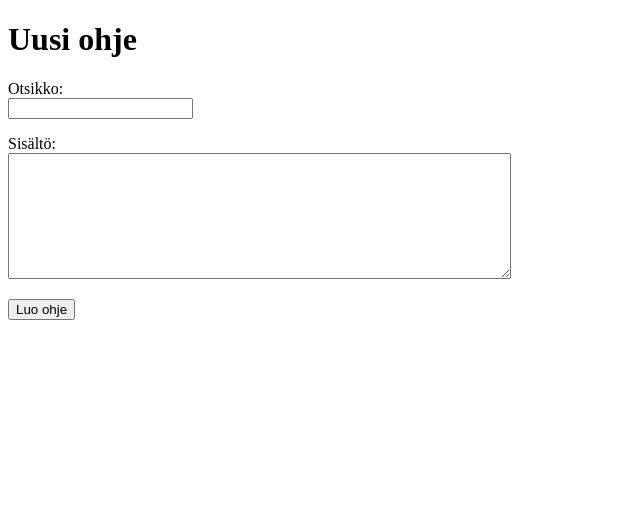
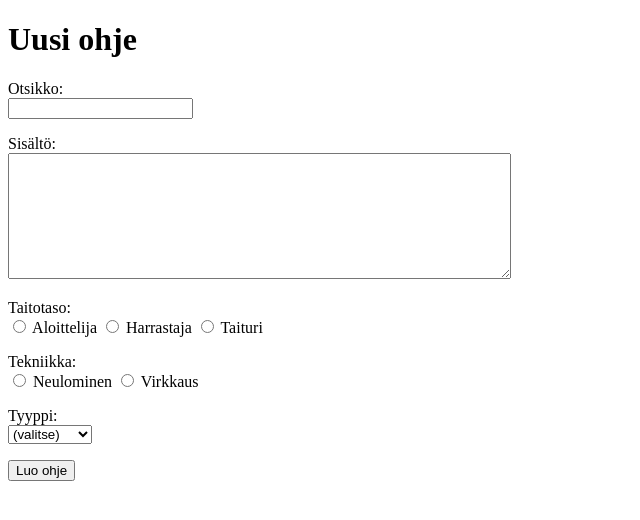
Before and after one commit to pianisti/neuleohjeita, a Flask app: page /new_pattern in a window 1280 px wide. Shown: the top 520 px of the page, without its empty margins (0-640 px from the left). Run offline with Flask 3, Linux system fonts and the light colour scheme; the visitor is signed in with stand-in values (Sample User, id 1).

Commit message:
Add classes to items

```diff
--- a/app.py
+++ b/app.py
@@ -41,7 +41,8 @@ def show_pattern(pattern_id):
     pattern = patterns.get_pattern(pattern_id)
     if not pattern:
         abort(404)
-    return render_template("show_pattern.html", pattern=pattern)
+    classes = patterns.get_classes(pattern_id)
+    return render_template("show_pattern.html", pattern=pattern, classes=classes)
 
 @app.route("/new_pattern")
 def new_pattern():
@@ -59,7 +60,18 @@ def create_pattern():
         abort(403)
     user_id = session["user_id"]
 
-    patterns.add_pattern(title, description, user_id)
+    classes = []
+    level = request.form["level"]
+    if level:
+        classes.append(("Taso", level))
+    technique = request.form["technique"]
+    if technique:
+        classes.append(("Tekniikka", technique))
+    type = request.form["type"]
+    if type:
+        classes.append(("Tyyppi", type))
+
+    patterns.add_pattern(title, description, user_id, classes)
 
     return redirect("/")
 
--- a/schema.sql
+++ b/schema.sql
@@ -10,3 +10,10 @@ CREATE TABLE patterns (
     description TEXT,
     user_id INTEGER REFERENCES users
 );
+
+CREATE TABLE pattern_classes (
+    id INTEGER PRIMARY KEY,
+    pattern_id INTEGER REFERENCES patterns,
+    title TEXT,
+    value TEXT
+);
--- a/templates/new_pattern.html
+++ b/templates/new_pattern.html
@@ -16,6 +16,27 @@
       Sisältö: <br />
       <textarea name="description" rows="8" cols="60" maxlength="1500" required></textarea>
     </p>
+    <p>
+      Taitotaso: <br />
+      <input type="radio" name="level" value="Aloittelija" /> Aloittelija
+      <input type="radio" name="level" value="Harrastaja" /> Harrastaja
+      <input type="radio" name="level" value="Taituri" /> Taituri
+    </p>
+    <p>
+      Tekniikka: <br />
+      <input type="radio" name="technique" value="Neulominen" /> Neulominen
+      <input type="radio" name="technique" value="Virkkaus" /> Virkkaus
+    </p>
+    <p>
+      Tyyppi: <br />
+      <select name="type">
+        <option value="">(valitse)</option>
+        <option value="Asusteet">Asusteet</option>
+        <option value="Sisustus">Sisustus</option>
+        <option value="Vaatteet">Vaatteet</option>
+        <option value="Sekalaista">Sekalaista</option>
+      </select>
+    </p>
     <input type="submit" value="Luo ohje" />
   </form>
 </body>
```
Also changed, not shown: patterns.py (+11 -1 lines), templates/show_pattern.html (+10 -0 lines).
